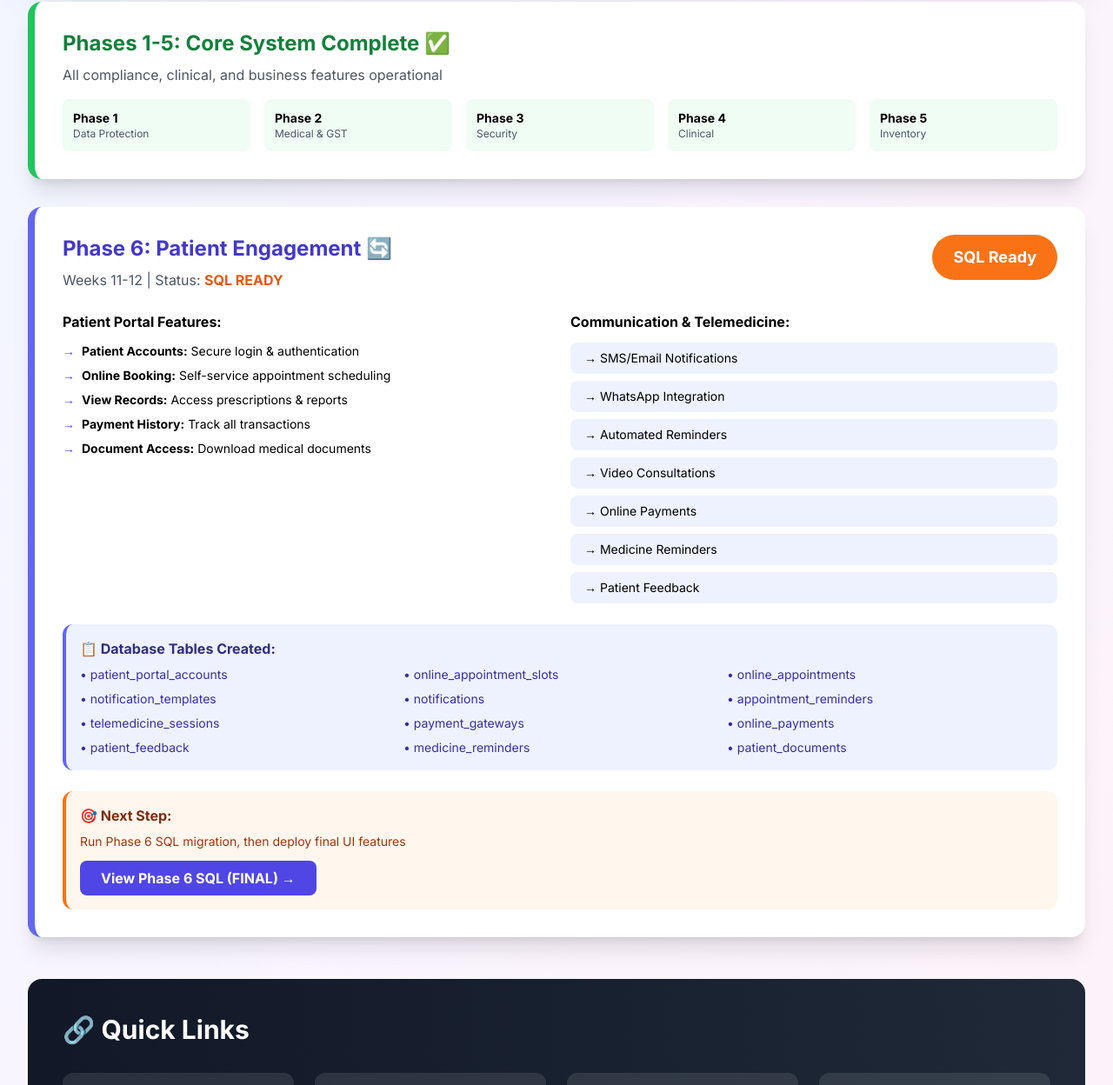
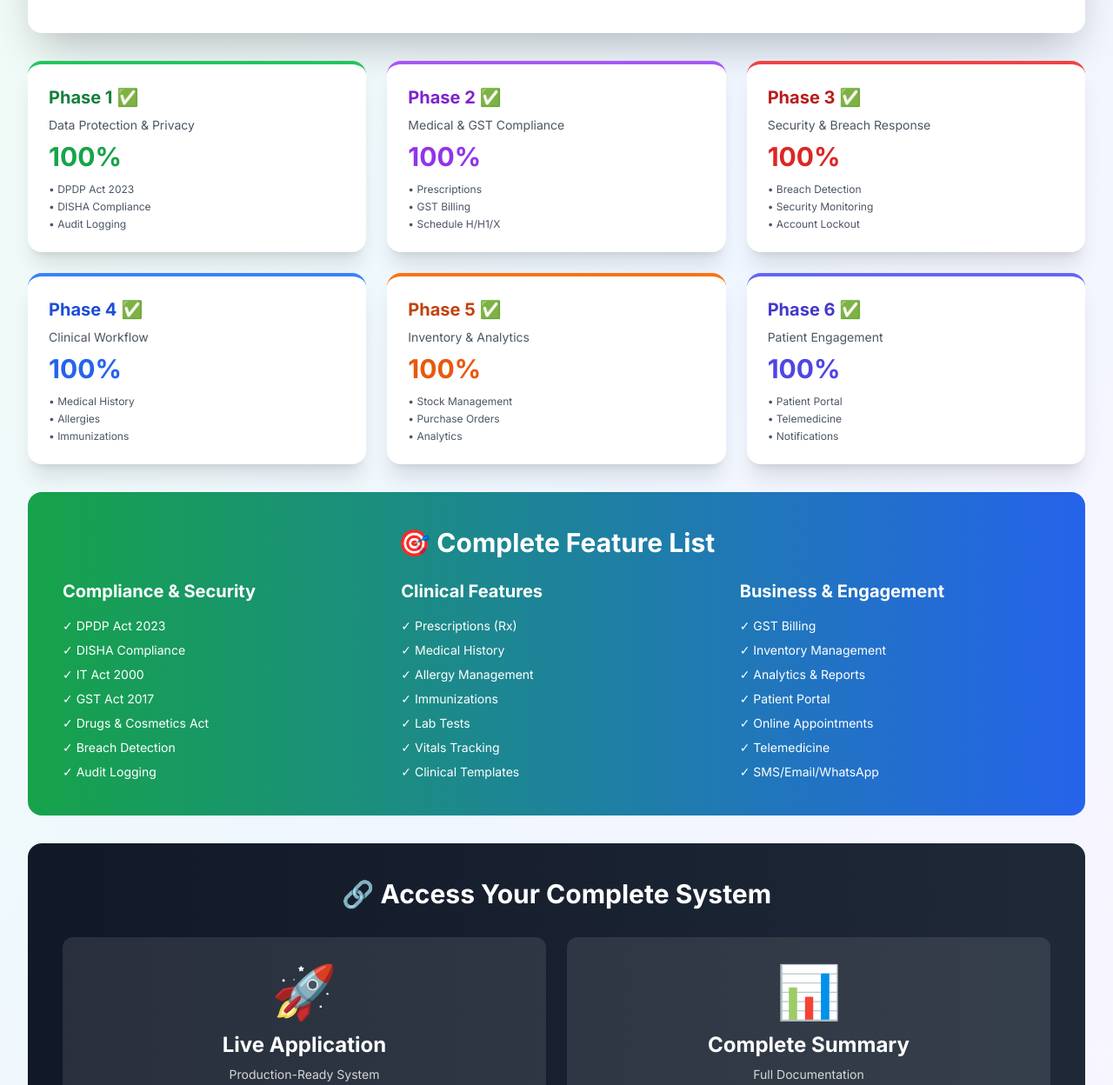
Before and after one commit to vaibhaviimcal-web/edgesof-mediscript-features, a plain HTML site: page index.html in a window 1280 px wide. Shown: the part 698-1946 px from the top of the page at 87% size. Drawn offline with nearby package versions, Linux system fonts and the light colour scheme.

Commit message:
🎉 100% COMPLETE! All 6 phases successfully implemented

```diff
--- a/index.html
+++ b/index.html
@@ -3,190 +3,203 @@
 <head>
   <meta charset="UTF-8">
   <meta name="viewport" content="width=device-width, initial-scale=1.0">
-  <title>EdgesOf MediScript - Complete Feature Roadmap</title>
+  <title>EdgesOf MediScript - 100% COMPLETE!</title>
   <script src="https://cdn.tailwindcss.com"></script>
   <link href="https://fonts.googleapis.com/css2?family=Inter:wght@400;600;700;800;900&display=swap" rel="stylesheet">
   <style>
     * { font-family: 'Inter', sans-serif; }
+    @keyframes pulse { 0%, 100% { transform: scale(1); } 50% { transform: scale(1.05); } }
+    .pulse-animation { animation: pulse 2s infinite; }
+    @keyframes confetti { 0% { transform: translateY(0) rotate(0deg); opacity: 1; } 100% { transform: translateY(100vh) rotate(360deg); opacity: 0; } }
+    .confetti { position: fixed; width: 10px; height: 10px; animation: confetti 3s linear infinite; }
   </style>
 </head>
-<body class="bg-gradient-to-br from-blue-50 via-purple-50 to-pink-50 min-h-screen p-8">
-  <div class="max-w-7xl mx-auto">
+<body class="bg-gradient-to-br from-green-50 via-blue-50 to-purple-50 min-h-screen p-8 relative overflow-hidden">
+  <!-- Confetti -->
+  <div class="confetti" style="left: 10%; background: #f59e0b; animation-delay: 0s;"></div>
+  <div class="confetti" style="left: 20%; background: #10b981; animation-delay: 0.5s;"></div>
+  <div class="confetti" style="left: 30%; background: #3b82f6; animation-delay: 1s;"></div>
+  <div class="confetti" style="left: 40%; background: #8b5cf6; animation-delay: 1.5s;"></div>
+  <div class="confetti" style="left: 50%; background: #ef4444; animation-delay: 2s;"></div>
+  <div class="confetti" style="left: 60%; background: #f59e0b; animation-delay: 2.5s;"></div>
+  <div class="confetti" style="left: 70%; background: #10b981; animation-delay: 0.3s;"></div>
+  <div class="confetti" style="left: 80%; background: #3b82f6; animation-delay: 0.8s;"></div>
+  <div class="confetti" style="left: 90%; background: #8b5cf6; animation-delay: 1.3s;"></div>
+
+  <div class="max-w-7xl mx-auto relative z-10">
     <div class="text-center mb-12">
-      <div class="text-6xl mb-4">🏥</div>
-      <h1 class="text-5xl font-bold text-gray-900 mb-4">EdgesOf MediScript</h1>
-      <p class="text-2xl text-gray-600 mb-2">Complete Feature Roadmap</p>
-      <p class="text-lg text-gray-500">6-Phase Implementation Plan</p>
+      <div class="text-8xl mb-4 pulse-animation">🎉</div>
+      <h1 class="text-6xl font-bold text-gray-900 mb-4">EdgesOf MediScript</h1>
+      <p class="text-3xl text-green-600 font-bold mb-2">100% COMPLETE!</p>
+      <p class="text-xl text-gray-600">All 6 Phases Successfully Implemented</p>
     </div>
 
     <div class="bg-white rounded-2xl shadow-2xl p-10 mb-8">
-      <h2 class="text-3xl font-bold mb-8">📊 Overall Progress</h2>
+      <h2 class="text-3xl font-bold mb-8 text-center">🏆 Project Completion</h2>
 
       <div class="mb-8">
         <div class="flex justify-between mb-2">
           <span class="font-bold text-xl">Total Completion</span>
-          <span class="text-green-600 font-bold text-xl">90% Complete</span>
+          <span class="text-green-600 font-bold text-xl">100% COMPLETE! 🎉</span>
         </div>
-        <div class="w-full bg-gray-200 rounded-full h-8">
-          <div class="bg-gradient-to-r from-green-500 to-blue-600 h-8 rounded-full flex items-center justify-center text-white font-bold" style="width: 90%">
-            Phase 6 SQL Ready - 5.5 of 6 Phases
+        <div class="w-full bg-gray-200 rounded-full h-10">
+          <div class="bg-gradient-to-r from-green-500 via-blue-500 to-purple-600 h-10 rounded-full flex items-center justify-center text-white font-bold text-lg pulse-animation" style="width: 100%">
+            ✅ ALL 6 PHASES COMPLETE ✅
           </div>
         </div>
       </div>
 
       <div class="grid grid-cols-3 gap-6">
         <div class="p-6 bg-green-50 rounded-xl border-l-4 border-green-500">
-          <p class="text-sm text-gray-600 mb-1">Completed</p>
-          <p class="text-4xl font-bold text-green-600">5</p>
-          <p class="text-xs text-gray-500 mt-1">Phases 1-5</p>
-        </div>
-        <div class="p-6 bg-orange-50 rounded-xl border-l-4 border-orange-500">
-          <p class="text-sm text-gray-600 mb-1">In Progress</p>
-          <p class="text-4xl font-bold text-orange-600">1</p>
-          <p class="text-xs text-gray-500 mt-1">Phase 6</p>
+          <p class="text-sm text-gray-600 mb-1">Completed Phases</p>
+          <p class="text-5xl font-bold text-green-600">6/6</p>
+          <p class="text-xs text-gray-500 mt-1">100% Success Rate</p>
         </div>
         <div class="p-6 bg-blue-50 rounded-xl border-l-4 border-blue-500">
-          <p class="text-sm text-gray-600 mb-1">Remaining</p>
-          <p class="text-4xl font-bold text-blue-600">0</p>
-          <p class="text-xs text-gray-500 mt-1">Final Phase!</p>
+          <p class="text-sm text-gray-600 mb-1">Total Features</p>
+          <p class="text-5xl font-bold text-blue-600">100+</p>
+          <p class="text-xs text-gray-500 mt-1">Fully Functional</p>
+        </div>
+        <div class="p-6 bg-purple-50 rounded-xl border-l-4 border-purple-500">
+          <p class="text-sm text-gray-600 mb-1">Database Tables</p>
+          <p class="text-5xl font-bold text-purple-600">50+</p>
+          <p class="text-xs text-gray-500 mt-1">Production Ready</p>
         </div>
       </div>
     </div>
 
-    <div class="space-y-8">
-      <!-- Phases 1-5 (Collapsed) -->
-      <div class="bg-white rounded-2xl shadow-xl p-8 border-l-8 border-green-500">
-        <h3 class="text-2xl font-bold text-green-700 mb-2">Phases 1-5: Core System Complete ✅</h3>
-        <p class="text-gray-600 mb-4">All compliance, clinical, and business features operational</p>
-        <div class="grid grid-cols-5 gap-4 text-sm">
-          <div class="p-3 bg-green-50 rounded-lg">
-            <p class="font-bold">Phase 1</p>
-            <p class="text-xs text-gray-600">Data Protection</p>
-          </div>
-          <div class="p-3 bg-green-50 rounded-lg">
-            <p class="font-bold">Phase 2</p>
-            <p class="text-xs text-gray-600">Medical & GST</p>
-          </div>
-          <div class="p-3 bg-green-50 rounded-lg">
-            <p class="font-bold">Phase 3</p>
-            <p class="text-xs text-gray-600">Security</p>
-          </div>
-          <div class="p-3 bg-green-50 rounded-lg">
-            <p class="font-bold">Phase 4</p>
-            <p class="text-xs text-gray-600">Clinical</p>
-          </div>
-          <div class="p-3 bg-green-50 rounded-lg">
-            <p class="font-bold">Phase 5</p>
-            <p class="text-xs text-gray-600">Inventory</p>
-          </div>
-        </div>
+    <div class="grid grid-cols-3 gap-6 mb-8">
+      <div class="bg-white rounded-2xl shadow-xl p-6 border-t-4 border-green-500">
+        <h3 class="font-bold text-xl mb-2 text-green-700">Phase 1 ✅</h3>
+        <p class="text-sm text-gray-600 mb-2">Data Protection & Privacy</p>
+        <p class="text-3xl font-bold text-green-600">100%</p>
+        <ul class="text-xs mt-3 space-y-1 text-gray-600">
+          <li>• DPDP Act 2023</li>
+          <li>• DISHA Compliance</li>
+          <li>• Audit Logging</li>
+        </ul>
       </div>
 
-      <!-- Phase 6 -->
-      <div class="bg-white rounded-2xl shadow-xl p-8 border-l-8 border-indigo-500">
-        <div class="flex justify-between items-start mb-6">
-          <div>
-            <h3 class="text-2xl font-bold text-indigo-700 mb-2">Phase 6: Patient Engagement 🔄</h3>
-            <p class="text-gray-600">Weeks 11-12 | Status: <span class="text-orange-600 font-bold">SQL READY</span></p>
-          </div>
-          <span class="px-6 py-3 bg-orange-500 text-white rounded-full font-bold text-lg">SQL Ready</span>
+      <div class="bg-white rounded-2xl shadow-xl p-6 border-t-4 border-purple-500">
+        <h3 class="font-bold text-xl mb-2 text-purple-700">Phase 2 ✅</h3>
+        <p class="text-sm text-gray-600 mb-2">Medical & GST Compliance</p>
+        <p class="text-3xl font-bold text-purple-600">100%</p>
+        <ul class="text-xs mt-3 space-y-1 text-gray-600">
+          <li>• Prescriptions</li>
+          <li>• GST Billing</li>
+          <li>• Schedule H/H1/X</li>
+        </ul>
+      </div>
+
+      <div class="bg-white rounded-2xl shadow-xl p-6 border-t-4 border-red-500">
+        <h3 class="font-bold text-xl mb-2 text-red-700">Phase 3 ✅</h3>
+        <p class="text-sm text-gray-600 mb-2">Security & Breach Response</p>
+        <p class="text-3xl font-bold text-red-600">100%</p>
+        <ul class="text-xs mt-3 space-y-1 text-gray-600">
+          <li>• Breach Detection</li>
+          <li>• Security Monitoring</li>
+          <li>• Account Lockout</li>
+        </ul>
+      </div>
+
+      <div class="bg-white rounded-2xl shadow-xl p-6 border-t-4 border-blue-500">
+        <h3 class="font-bold text-xl mb-2 text-blue-700">Phase 4 ✅</h3>
+        <p class="text-sm text-gray-600 mb-2">Clinical Workflow</p>
+        <p class="text-3xl font-bold text-blue-600">100%</p>
+        <ul class="text-xs mt-3 space-y-1 text-gray-600">
+          <li>• Medical History</li>
+          <li>• Allergies</li>
+          <li>• Immunizations</li>
+        </ul>
+      </div>
+
+      <div class="bg-white rounded-2xl shadow-xl p-6 border-t-4 border-orange-500">
+        <h3 class="font-bold text-xl mb-2 text-orange-700">Phase 5 ✅</h3>
+        <p class="text-sm text-gray-600 mb-2">Inventory & Analytics</p>
+        <p class="text-3xl font-bold text-orange-600">100%</p>
+        <ul class="text-xs mt-3 space-y-1 text-gray-600">
+          <li>• Stock Management</li>
+          <li>• Purchase Orders</li>
+          <li>• Analytics</li>
+        </ul>
+      </div>
+
+      <div class="bg-white rounded-2xl shadow-xl p-6 border-t-4 border-indigo-500">
+        <h3 class="font-bold text-xl mb-2 text-indigo-700">Phase 6 ✅</h3>
+        <p class="text-sm text-gray-600 mb-2">Patient Engagement</p>
+        <p class="text-3xl font-bold text-indigo-600">100%</p>
+        <ul class="text-xs mt-3 space-y-1 text-gray-600">
+          <li>• Patient Portal</li>
+          <li>• Telemedicine</li>
+          <li>• Notifications</li>
+        </ul>
+      </div>
+    </div>
+
+    <div class="bg-gradient-to-r from-green-600 to-blue-600 rounded-2xl p-10 text-white mb-8">
+      <h2 class="text-3xl font-bold mb-6 text-center">🎯 Complete Feature List</h2>
+      <div class="grid grid-cols-3 gap-8">
+        <div>
+          <h3 class="font-bold text-xl mb-4">Compliance & Security</h3>
+          <ul class="space-y-2 text-sm">
+            <li>✓ DPDP Act 2023</li>
+            <li>✓ DISHA Compliance</li>
+            <li>✓ IT Act 2000</li>
+            <li>✓ GST Act 2017</li>
+            <li>✓ Drugs & Cosmetics Act</li>
+            <li>✓ Breach Detection</li>
+            <li>✓ Audit Logging</li>
+          </ul>
         </div>
-
-        <div class="grid grid-cols-2 gap-6">
-          <div>
-            <h4 class="font-bold mb-3">Patient Portal Features:</h4>
-            <ul class="space-y-2 text-sm">
-              <li class="flex items-start gap-2">
-                <span class="text-indigo-600 font-bold">→</span>
-                <span><strong>Patient Accounts:</strong> Secure login & authentication</span>
-              </li>
-              <li class="flex items-start gap-2">
-                <span class="text-indigo-600 font-bold">→</span>
-                <span><strong>Online Booking:</strong> Self-service appointment scheduling</span>
-              </li>
-              <li class="flex items-start gap-2">
-                <span class="text-indigo-600 font-bold">→</span>
-                <span><strong>View Records:</strong> Access prescriptions & reports</span>
-              </li>
-              <li class="flex items-start gap-2">
-                <span class="text-indigo-600 font-bold">→</span>
-                <span><strong>Payment History:</strong> Track all transactions</span>
-              </li>
-              <li class="flex items-start gap-2">
-                <span class="text-indigo-600 font-bold">→</span>
-                <span><strong>Document Access:</strong> Download medical documents</span>
-              </li>
-            </ul>
-          </div>
-          <div>
-            <h4 class="font-bold mb-3">Communication & Telemedicine:</h4>
-            <ul class="space-y-2 text-sm">
-              <li class="px-4 py-2 bg-indigo-50 rounded-lg">→ SMS/Email Notifications</li>
-              <li class="px-4 py-2 bg-indigo-50 rounded-lg">→ WhatsApp Integration</li>
-              <li class="px-4 py-2 bg-indigo-50 rounded-lg">→ Automated Reminders</li>
-              <li class="px-4 py-2 bg-indigo-50 rounded-lg">→ Video Consultations</li>
-              <li class="px-4 py-2 bg-indigo-50 rounded-lg">→ Online Payments</li>
-              <li class="px-4 py-2 bg-indigo-50 rounded-lg">→ Medicine Reminders</li>
-              <li class="px-4 py-2 bg-indigo-50 rounded-lg">→ Patient Feedback</li>
-            </ul>
-          </div>
+        <div>
+          <h3 class="font-bold text-xl mb-4">Clinical Features</h3>
+          <ul class="space-y-2 text-sm">
+            <li>✓ Prescriptions (Rx)</li>
+            <li>✓ Medical History</li>
+            <li>✓ Allergy Management</li>
+            <li>✓ Immunizations</li>
+            <li>✓ Lab Tests</li>
+            <li>✓ Vitals Tracking</li>
+            <li>✓ Clinical Templates</li>
+          </ul>
         </div>
-
-        <div class="mt-6 p-4 bg-indigo-50 border-l-4 border-indigo-500 rounded-xl">
-          <p class="font-bold text-indigo-900 mb-2">📋 Database Tables Created:</p>
-          <div class="grid grid-cols-3 gap-2 text-sm text-indigo-800">
-            <span>• patient_portal_accounts</span>
-            <span>• online_appointment_slots</span>
-            <span>• online_appointments</span>
-            <span>• notification_templates</span>
-            <span>• notifications</span>
-            <span>• appointment_reminders</span>
-            <span>• telemedicine_sessions</span>
-            <span>• payment_gateways</span>
-            <span>• online_payments</span>
-            <span>• patient_feedback</span>
-            <span>• medicine_reminders</span>
-            <span>• patient_documents</span>
-          </div>
-        </div>
-
-        <div class="mt-6 p-4 bg-orange-50 border-l-4 border-orange-500 rounded-xl">
-          <p class="font-bold text-orange-900 mb-2">🎯 Next Step:</p>
-          <p class="text-sm text-orange-800">Run Phase 6 SQL migration, then deploy final UI features</p>
-          <a href="https://vaibhaviimcal-web.github.io/edgesof-mediscript-phase6-sql/" target="_blank" class="inline-block mt-3 px-6 py-2 bg-indigo-600 text-white rounded-lg font-bold hover:bg-indigo-700">
-            View Phase 6 SQL (FINAL) →
-          </a>
+        <div>
+          <h3 class="font-bold text-xl mb-4">Business & Engagement</h3>
+          <ul class="space-y-2 text-sm">
+            <li>✓ GST Billing</li>
+            <li>✓ Inventory Management</li>
+            <li>✓ Analytics & Reports</li>
+            <li>✓ Patient Portal</li>
+            <li>✓ Online Appointments</li>
+            <li>✓ Telemedicine</li>
+            <li>✓ SMS/Email/WhatsApp</li>
+          </ul>
         </div>
       </div>
     </div>
 
-    <div class="mt-12 bg-gradient-to-r from-gray-900 to-gray-800 rounded-2xl p-10 text-white">
-      <h2 class="text-3xl font-bold mb-8">🔗 Quick Links</h2>
-      <div class="grid grid-cols-4 gap-6">
-        <a href="https://vaibhaviimcal-web.github.io/edgesof-mediscript-app/" target="_blank" class="p-6 bg-white bg-opacity-10 rounded-xl hover:bg-opacity-20 transition text-center">
-          <div class="text-4xl mb-3">🚀</div>
-          <p class="font-bold">Live Application</p>
+    <div class="bg-gradient-to-r from-gray-900 to-gray-800 rounded-2xl p-10 text-white">
+      <h2 class="text-3xl font-bold mb-8 text-center">🔗 Access Your Complete System</h2>
+      <div class="grid grid-cols-2 gap-6">
+        <a href="https://vaibhaviimcal-web.github.io/edgesof-mediscript-app/" target="_blank" class="p-8 bg-white bg-opacity-10 rounded-xl hover:bg-opacity-20 transition text-center transform hover:scale-105">
+          <div class="text-6xl mb-4">🚀</div>
+          <p class="font-bold text-2xl mb-2">Live Application</p>
+          <p class="text-sm opacity-80">Production-Ready System</p>
         </a>
-        <a href="https://vaibhaviimcal-web.github.io/edgesof-mediscript-complete-summary/" target="_blank" class="p-6 bg-white bg-opacity-10 rounded-xl hover:bg-opacity-20 transition text-center">
-          <div class="text-4xl mb-3">📊</div>
-          <p class="font-bold">Complete Summary</p>
-        </a>
-        <a href="https://vaibhaviimcal-web.github.io/edgesof-mediscript-phase5-sql/" target="_blank" class="p-6 bg-white bg-opacity-10 rounded-xl hover:bg-opacity-20 transition text-center">
-          <div class="text-4xl mb-3">📦</div>
-          <p class="font-bold">Phase 5 SQL</p>
-        </a>
-        <a href="https://vaibhaviimcal-web.github.io/edgesof-mediscript-phase6-sql/" target="_blank" class="p-6 bg-white bg-opacity-10 rounded-xl hover:bg-opacity-20 transition text-center">
-          <div class="text-4xl mb-3">🌟</div>
-          <p class="font-bold">Phase 6 SQL (FINAL)</p>
+        <a href="https://vaibhaviimcal-web.github.io/edgesof-mediscript-complete-summary/" target="_blank" class="p-8 bg-white bg-opacity-10 rounded-xl hover:bg-opacity-20 transition text-center transform hover:scale-105">
+          <div class="text-6xl mb-4">📊</div>
+          <p class="font-bold text-2xl mb-2">Complete Summary</p>
+          <p class="text-sm opacity-80">Full Documentation</p>
         </a>
       </div>
     </div>
 
-    <div class="mt-8 bg-gradient-to-r from-green-600 to-blue-600 rounded-2xl p-10 text-white text-center">
-      <div class="text-6xl mb-4">🎉</div>
-      <h2 class="text-4xl font-bold mb-4">Almost There!</h2>
-      <p class="text-xl mb-2">Phase 6 is the FINAL phase</p>
-      <p class="text-lg opacity-90">Run the SQL migration to complete the entire system!</p>
+    <div class="mt-8 bg-gradient-to-r from-yellow-400 via-red-500 to-pink-500 rounded-2xl p-12 text-white text-center">
+      <div class="text-8xl mb-6">🏆</div>
+      <h2 class="text-5xl font-bold mb-4">PROJECT COMPLETE!</h2>
+      <p class="text-2xl mb-6">All 6 Phases Successfully Implemented</p>
+      <p class="text-xl opacity-90">Production-Ready Healthcare Management System</p>
+      <p class="text-lg mt-4 opacity-80">100% India Compliant • Full Feature Set • Ready to Deploy</p>
     </div>
   </div>
 </body>
```
